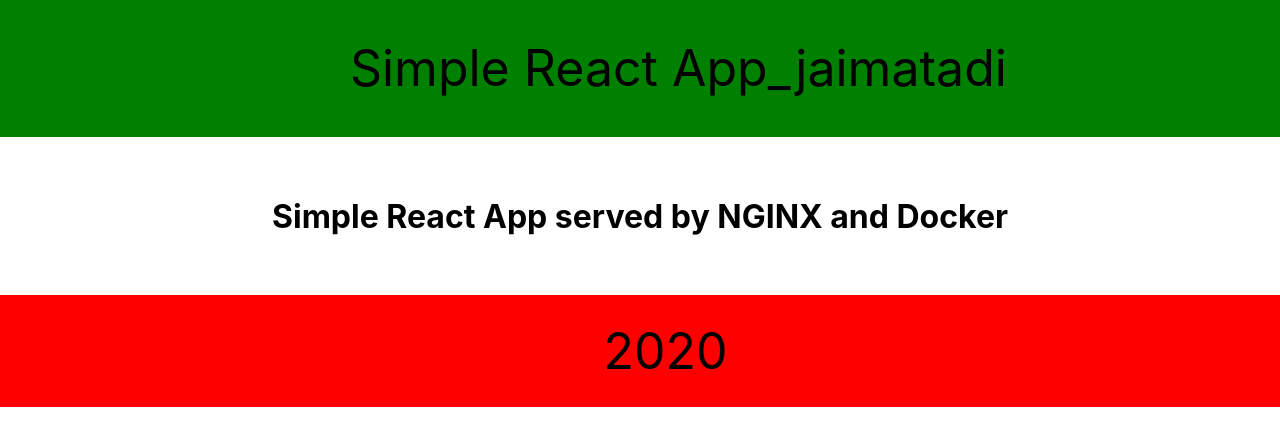
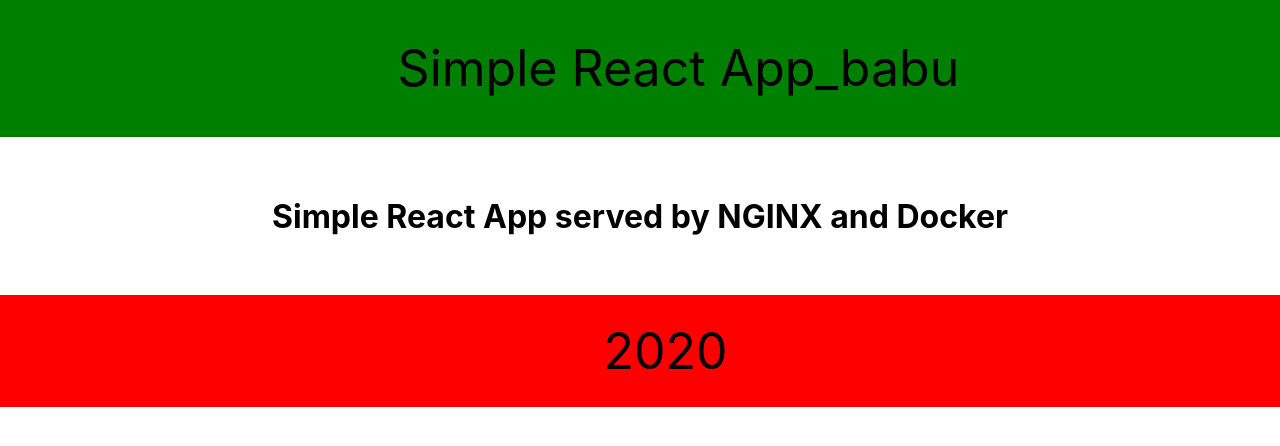
Before and after one commit to shantanusohni/ReactJS_Kubernetes_deployment_JMD, a React (Create React App) app: page / in a window 1280 px wide. Shown: the top 446 px of the page. Built offline with nearby package versions, Linux system fonts and the light colour scheme.

Commit message:
Update header.js

```diff
--- a/src/header/header.js
+++ b/src/header/header.js
@@ -4,7 +4,7 @@
 
     return (
         <div class="header">
-            Simple React App_jaimatadi
+            Simple React App_babu
         </div>
     )
 
```
